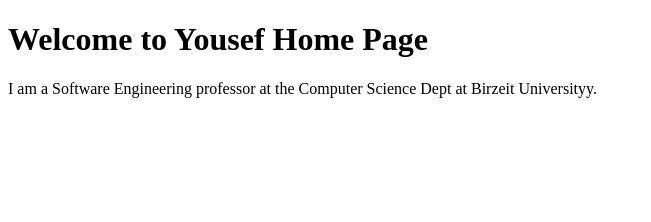
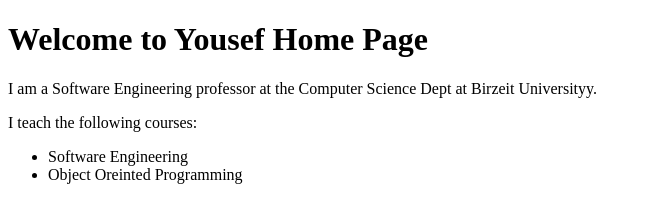
Before and after one commit to yhassouneh/sample-rep, a plain HTML site: page home.html in a window 1280 px wide. Shown: the whole page, without its empty margins (0-651 px from the left). Drawn offline with Linux system fonts and the light colour scheme.

Commit message:
version 1 of home page

```diff
--- a/home.html
+++ b/home.html
@@ -9,6 +9,13 @@
             <p>
                 I am a Software Engineering professor at the Computer Science Dept at Birzeit Universityy.
             </p>
+            <p>
+                I teach the following courses:
+                <ul>
+                    <li> Software Engineering</li>
+                    <li> Object Oreinted Programming</li>
+                </ul>
+            </p>
         </body>
 
     </head>
```
